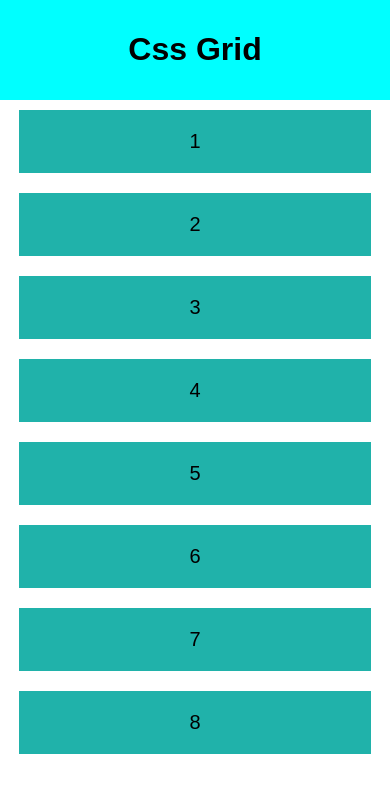
After one commit to AlbertoCard/MyWeb, a PHP site: page /CssGrid.html in a window 390 px wide. The commit adds this page. Shown: the top 793 px of the page. Run offline with PHP 8.4, Linux system fonts and the light colour scheme.

Commit message:
Ejercicio responsive con Grid

```diff
--- /dev/null
+++ b/Conceptos/CssGrid.html
@@ -0,0 +1,28 @@
+<!DOCTYPE html>
+<html lang="en">
+<head>
+    <meta charset="UTF-8">
+    <meta name="viewport" content="width=device-width, initial-scale=1.0">
+    <title>Css Grid</title>
+    <link rel="stylesheet" href="Styles/Cssgrid.css">
+</head>
+<body>
+    <header>
+        <h1>Css Grid</h1>
+    </header>
+    <section class="cajas">
+        <article class="contenedor">
+            <div class="columna">
+                <div class="caja">1</div>
+                <div class="caja">2</div>
+                <div class="caja">3</div>
+                <div class="caja">4</div>
+                <div class="caja">5</div>
+                <div class="caja">6</div>
+                <div class="caja">7</div>
+                <div class="caja">8</div>
+            </div>
+        </article>
+    </section>
+</body>
+</html>
--- /dev/null
+++ b/Conceptos/Styles/Cssgrid.css
@@ -0,0 +1,58 @@
+body{
+    font-family: Arial, sans-serif;
+    margin: 0;
+    padding: 0;
+    box-sizing: border-box;
+    min-width: 200px;
+}
+
+header{
+    margin: 0;
+    padding: 10px;
+    background-color: aqua;
+}
+
+h1{
+    text-align: center;
+}
+
+.columna{
+    display: grid;
+}
+
+.caja{
+    background-color: lightseagreen;
+    padding: 20px;
+    margin: 10px auto;
+    width: 80%;
+    font-size: 20px;
+    text-align: center;
+}
+
+
+
+@media (min-width: 500px){
+    .columna{
+        grid-template-columns: repeat(2, 1fr);
+    }
+}
+
+@media (min-width: 800px){
+    .columna{
+        grid-auto-columns: minmax(250px, auto);
+        grid-template-columns: repeat(3, 1fr);
+    }
+    .columna .caja:nth-child(2){
+        grid-column: 2/4;
+        grid-row: 1/3;
+        width: 90%;
+    }
+    .columna .caja:nth-child(3){
+        grid-column: 1;
+        grid-row: 2/5;
+    }
+    .columna .caja:nth-child(8){
+        grid-column: 1/4;
+        width: 93%;
+    }
+}
```
Also changed, not shown: Conceptos/Styles/TablaPrecios.css (+4 -4 lines).
